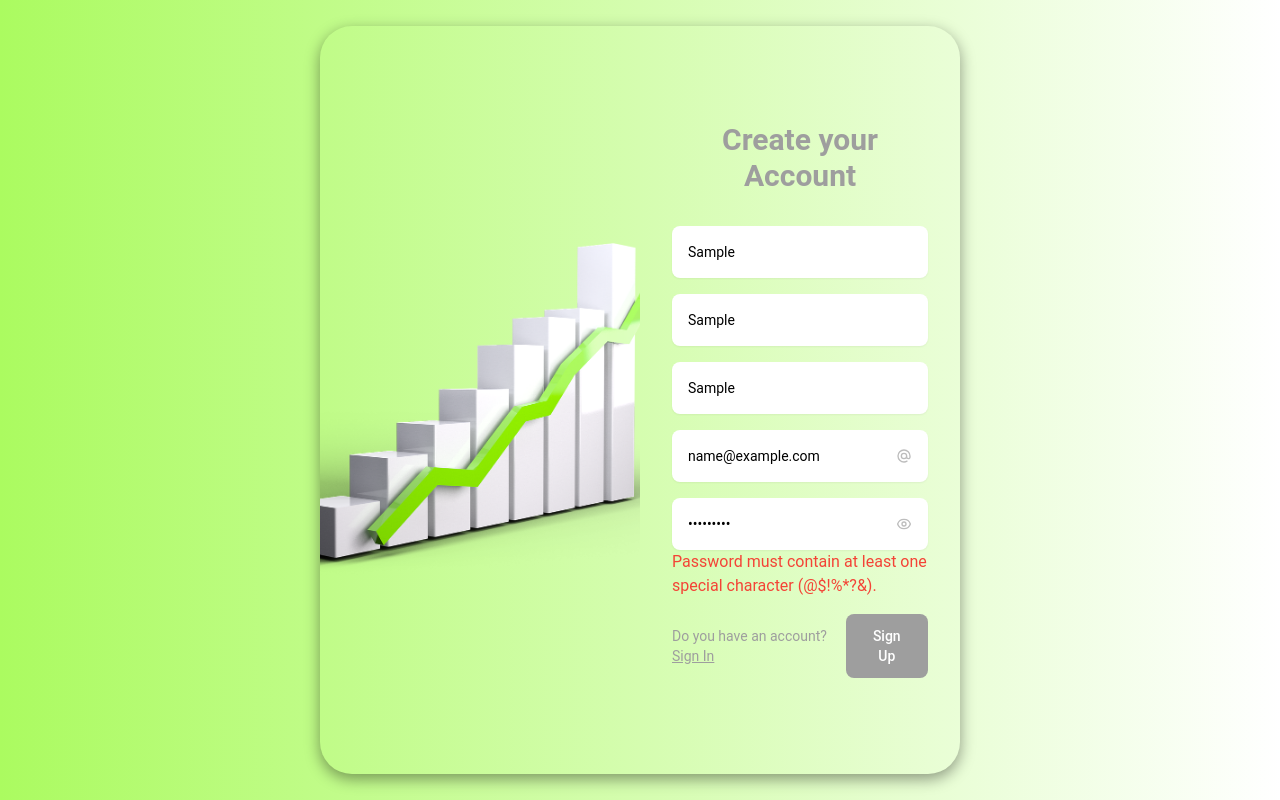
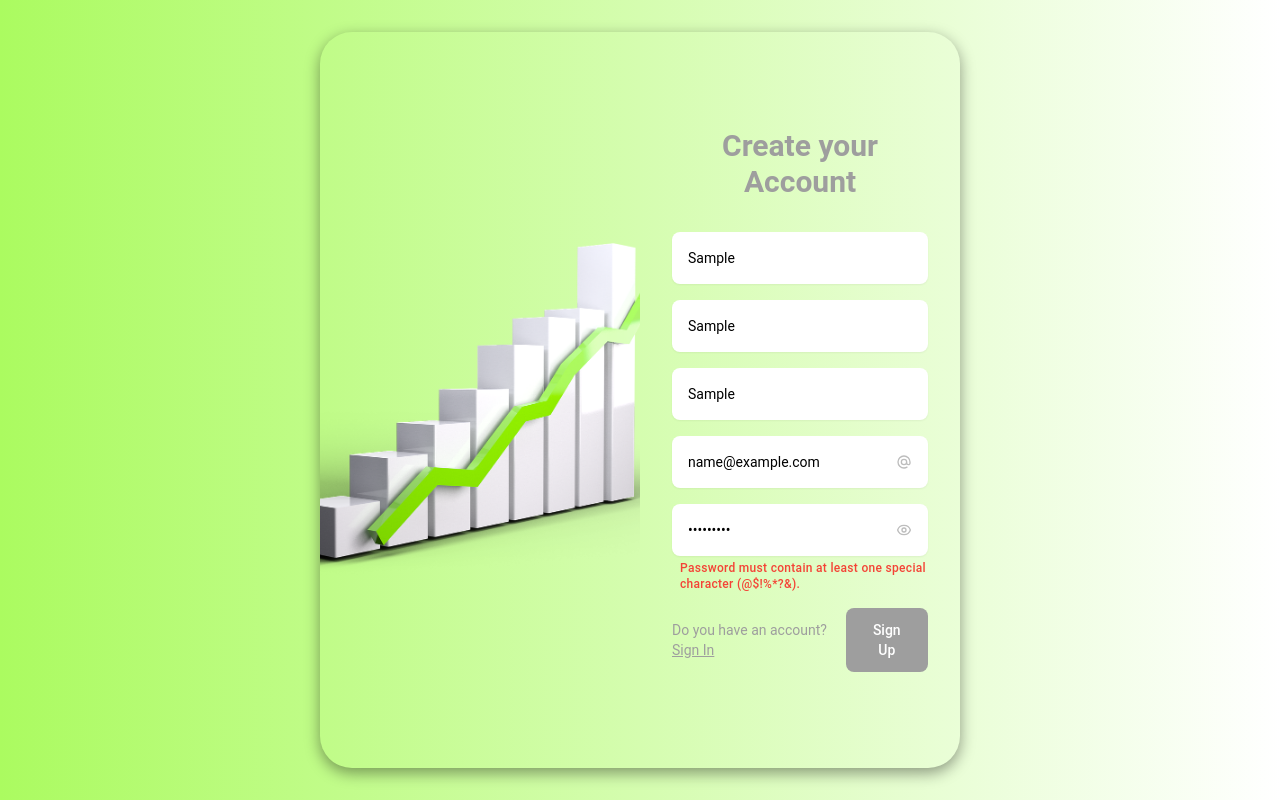
Before and after one commit to esmaaksoy/Stock-Management-System-Frontend, a React (Create React App) app: page /register in a window 1280 px wide. Both pictures are taken after typing "Sample", "Sample", "Sample", "name@example.com", "Sample123" into the empty fields and a click on the button "Sign Up". Built offline with nearby package versions, Linux system fonts and the light colour scheme.

Commit message:
inputData

```diff
--- a/src/components/LoginForm.jsx
+++ b/src/components/LoginForm.jsx
@@ -30,7 +30,7 @@ const LoginForm = ({ handleChange, values, touched, errors, handleBlur }) => {
           <div className="relative">
             <input
               name={name}
-              type={name}
+              type={type}
               className="w-full rounded-lg border-gray-200 p-4 pe-12 text-sm shadow-sm"
               placeholder={placeholder}
               value={values[name]}
@@ -38,59 +38,14 @@ const LoginForm = ({ handleChange, values, touched, errors, handleBlur }) => {
               onBlur={handleBlur}
               autocomplete="off"
             />
-
             <span className="absolute inset-y-0 end-0 grid place-content-center px-4">
               {icon}
             </span>
           </div>
-          {touched.email && Boolean(errors.email) && (
-            <span className="flex items-center font-medium tracking-wide text-red-500 text-xs mt-1 ml-2">{errors.email}</span>
+          {touched[name] && Boolean(errors[name]) && (
+            <span className="flex items-center font-medium tracking-wide text-red-500 text-xs mt-1 ml-2">{errors[name]}</span>
           )}
         </div>))}
-
-        {/* <div>
-          <label htmlFor="password" className="sr-only">
-            Password
-          </label>
-          <div className="relative">
-            <input
-              type="password"
-              className="w-full rounded-lg border-gray-200 p-4 pe-12 text-sm shadow-sm"
-              placeholder="Enter password"
-              name="password"
-              value={values.password}
-              onChange={handleChange}
-              onBlur={handleBlur}
-              autocomplete="off"
-            />
-
-            <span className="absolute inset-y-0 end-0 grid place-content-center px-4">
-              <svg
-                xmlns="http://www.w3.org/2000/svg"
-                className="h-4 w-4 text-gray-400"
-                fill="none"
-                viewBox="0 0 24 24"
-                stroke="currentColor"
-              >
-                <path
-                  strokeLinecap="round"
-                  strokeLinejoin="round"
-                  strokeWidth={2}
-                  d="M15 12a3 3 0 11-6 0 3 3 0 016 0z"
-                />
-                <path
-                  strokeLinecap="round"
-                  strokeLinejoin="round"
-                  strokeWidth={2}
-                  d="M2.458 12C3.732 7.943 7.523 5 12 5c4.478 0 8.268 2.943 9.542 7-1.274 4.057-5.064 7-9.542 7-4.477 0-8.268-2.943-9.542-7z"
-                />
-              </svg>
-            </span>
-          </div>
-          {touched.password && Boolean(errors.password) && (
-            <span className="flex items-center font-medium tracking-wide text-red-500 text-xs mt-1 ml-2">{errors.password}</span>
-          )}
-        </div> */}
         <div className="flex items-center justify-between">
           <p className="text-sm text-gray-500">
             No account?
--- a/src/components/RegisterForm.jsx
+++ b/src/components/RegisterForm.jsx
@@ -1,6 +1,7 @@
 import { Form } from "formik"
 import { object, string } from "yup"
 import { NavLink } from "react-router-dom";
+import { EmailIcon, PasswordIcon } from "../helper/icons";
 export const registerSchema = object({
     username: string()
       .max(10, "The username must be less than 10 characters.")
@@ -30,6 +31,13 @@ export const registerSchema = object({
       .matches(/[A-Z]/, "Password must contain at least one uppercase letter.")
       .matches(/[!/[@$!%*?&]+/, "Password must contain at least one special character (@$!%*?&)."),
   })
+const inputData= [
+  {label:"username", name:"username", type:"text", placeholder:"User Name", icon:"" },
+  {label:"firstName", name:"firstName", type:"text", placeholder:"First Name", icon:"" },
+  {label:"lastName", name:"lastName", type:"text", placeholder:"Last Name", icon:"" },
+  {label:"email", name:"email", type:"email", placeholder:"Enter email", icon:<EmailIcon/> },
+  {label:"password", name:"password", type:"password", placeholder:"Enter password", icon:<PasswordIcon/> }
+]
 const RegisterForm = ({ values,
     handleChange,
     errors,
@@ -38,133 +46,31 @@ const RegisterForm = ({ values,
   return (
     <Form>
     <div className="mx-auto mb-0 mt-8 max-w-md space-y-4">
+    {inputData.map(({label, name, type, placeholder, icon })=>(
         <div>
-      <label htmlFor="username" className="sr-only">
-        UserName
+          <label htmlFor={label} className="sr-only">
+          {label}
           </label>
           <div className="relative">
             <input
-          type="text"
+              name={name}
+              type={type}
               className="w-full rounded-lg border-gray-200 p-4 pe-12 text-sm shadow-sm"
-          placeholder="User Name"
-          name="username"
-          value={values.username}
-          onChange={handleChange}
-          onBlur={handleBlur}
-        />
-      </div>
-      {touched.username && Boolean(errors.username) && <span className="text-red-500">{errors.username}</span>}
-    </div>
-    <div>
-      <label htmlFor="firstName" className="sr-only">
-        First Name
-      </label>
-      <div className="relative">
-        <input
-          type="text"
-          className="w-full rounded-lg border-gray-200 p-4 pe-12 text-sm shadow-sm"
-          placeholder="First Name"
-          name="firstName"
-          value={values.firstName}
+              placeholder={placeholder}
+              value={values[name]}
               onChange={handleChange}
               onBlur={handleBlur}
               autocomplete="off"
             />
-      </div>
-      {touched.firstName && Boolean(errors.firstName) && <span className="text-red-500">{errors.firstName}</span>}
-    </div>
-    <div>
-      <label htmlFor="lastName" className="sr-only">
-        Last Name
-      </label>
-      <div className="relative">
-        <input
-          type="text"
-          className="w-full rounded-lg border-gray-200 p-4 pe-12 text-sm shadow-sm"
-          placeholder="Last Name"
-          name="lastName"
-          value={values.lastName}
-          onChange={handleChange}
-          onBlur={handleBlur}
-          autocomplete="off"
-        />
-      </div>
-      {touched.lastName && Boolean(errors.lastName) && <span className="text-red-500">{errors.lastName}</span>}
-    </div>
-    <div>
-      <label htmlFor="email" className="sr-only">
-        Email
-      </label>
-      <div className="relative">
-        <input
-          type="email"
-          className="w-full rounded-lg border-gray-200 p-4 pe-12 text-sm shadow-sm"
-          placeholder="Enter email"
-          name="email"
-          value={values.email}
-          onChange={handleChange}
-          onBlur={handleBlur}
-          autocomplete="off"
-        />
+
             <span className="absolute inset-y-0 end-0 grid place-content-center px-4">
-          <svg
-            xmlns="http://www.w3.org/2000/svg"
-            className="h-4 w-4 text-gray-400"
-            fill="none"
-            viewBox="0 0 24 24"
-            stroke="currentColor"
-          >
-            <path
-              strokeLinecap="round"
-              strokeLinejoin="round"
-              strokeWidth={2}
-              d="M16 12a4 4 0 10-8 0 4 4 0 008 0zm0 0v1.5a2.5 2.5 0 005 0V12a9 9 0 10-9 9m4.5-1.206a8.959 8.959 0 01-4.5 1.207"
-            />
-          </svg>
+              {icon}
             </span>
           </div>
-      {touched.email && Boolean(errors.email) && <span className="text-red-500">{errors.email}</span>}
-    </div>
-    <div>
-      <label htmlFor="password" className="sr-only">
-        Password
-      </label>
-      <div className="relative">
-        <input
-          type="password"
-          className="w-full rounded-lg border-gray-200 p-4 pe-12 text-sm shadow-sm"
-          placeholder="Enter password"
-          name="password"
-          value={values.password}
-          onChange={handleChange}
-          onBlur={handleBlur}
-
-        />
-        <span className="absolute inset-y-0 end-0 grid place-content-center px-4">
-          <svg
-            xmlns="http://www.w3.org/2000/svg"
-            className="h-4 w-4 text-gray-400"
-            fill="none"
-            viewBox="0 0 24 24"
-            stroke="currentColor"
-          >
-            <path
-              strokeLinecap="round"
-              strokeLinejoin="round"
-              strokeWidth={2}
-              d="M15 12a3 3 0 11-6 0 3 3 0 016 0z"
-            />
-            <path
-              strokeLinecap="round"
-              strokeLinejoin="round"
-              strokeWidth={2}
-              d="M2.458 12C3.732 7.943 7.523 5 12 5c4.478 0 8.268 2.943 9.542 7-1.274 4.057-5.064 7-9.542 7-4.477 0-8.268-2.943-9.542-7z"
-            />
-          </svg>
-        </span>
-      </div>
-      {touched.password && Boolean(errors.password) && <span className="text-red-500">{errors.password}</span>}
-    </div>
+          {touched[name] && Boolean(errors[name]) && (
+            <span className="flex items-center font-medium tracking-wide text-red-500 text-xs mt-1 ml-2">{errors[name]}</span>
+          )}
+        </div>))}
     <div className="flex items-center justify-between">
       <p className="text-sm text-gray-500">
         Do you have an account?
```
Lines whose indentation alone changed are shown as unchanged.
